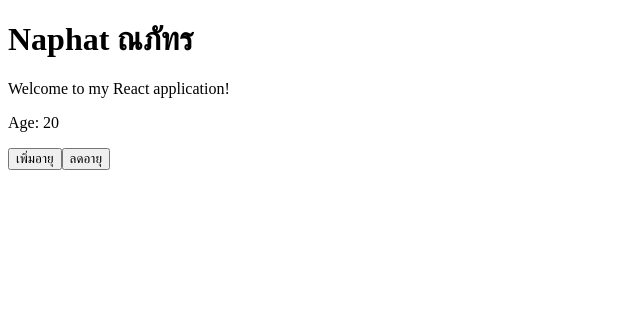
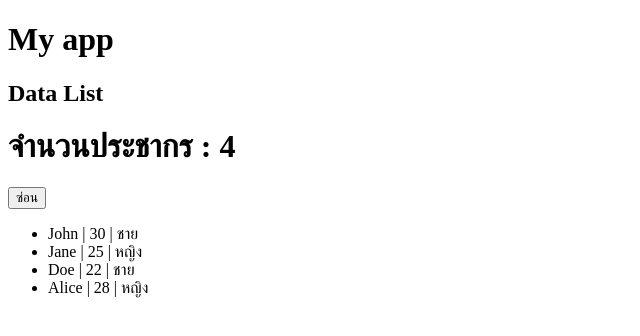
Before and after one commit to naphat-maneechansuk/React1, a React (Vite) app in the folder LearnnigForReact/: page / in a window 1280 px wide. Shown: the top 336 px of the page, without its empty margins (0-640 px from the left). Built offline with nearby package versions, Linux system fonts and the light colour scheme.

Commit message:
setup component

```diff
--- a/LearnnigForReact/src/App.jsx
+++ b/LearnnigForReact/src/App.jsx
@@ -1,22 +1,29 @@
 import { useState } from "react";
+import Header from "./components/Header";
 
 function App() {
-  const name ="ณภัทร"
-  const [age, setAge] = useState(20);
-  function add(){
-    setAge(age + 1);
-  }
-  function subtract(){
-    setAge(age - 1);
-  }
+  const [data, setData] = useState([
+    {id: 1 ,name: "John" , age: 30 ,gender:"ชาย"},
+    {id: 2 ,name: "Jane" , age: 25 ,gender:"หญิง"},
+    {id: 3 ,name: "Doe" , age: 22 , gender:"ชาย"},
+    {id: 4 ,name: "Alice" , age: 28,gender:"หญิง"},
+  ]);
+  const [show, setShow] = useState(true)
+  console.table(data);
+
   return (
     <>
+    <Header />
     <div>
-      <h1>Naphat {name}</h1>
-      <p>Welcome to my React application!</p>
-      <p>Age: {age}</p>
-      <button onClick={add}>เพิ่มอายุ</button>
-      <button onClick={subtract}>ลดอายุ</button>
+      <h2>Data List</h2>
+      <h1>จำนวนประชากร : {data.length}</h1>
+      <button onClick={()=>setShow(!show)}>{show ? "ซ่อน" : "เเสดง"}</button>
+      <ul>
+        {show && data.map((item) =>(
+          <li key={item.id}>{item.name} | {item.age} | {item.gender}</li>
+        ))}
+      </ul>
+
     </div>
     </>
   );
--- /dev/null
+++ b/LearnnigForReact/src/components/Header.jsx
@@ -0,0 +1,9 @@
+
+
+function Header(){
+
+    return(
+        <h1>My app</h1>
+    )
+}
+export default Header;
```
